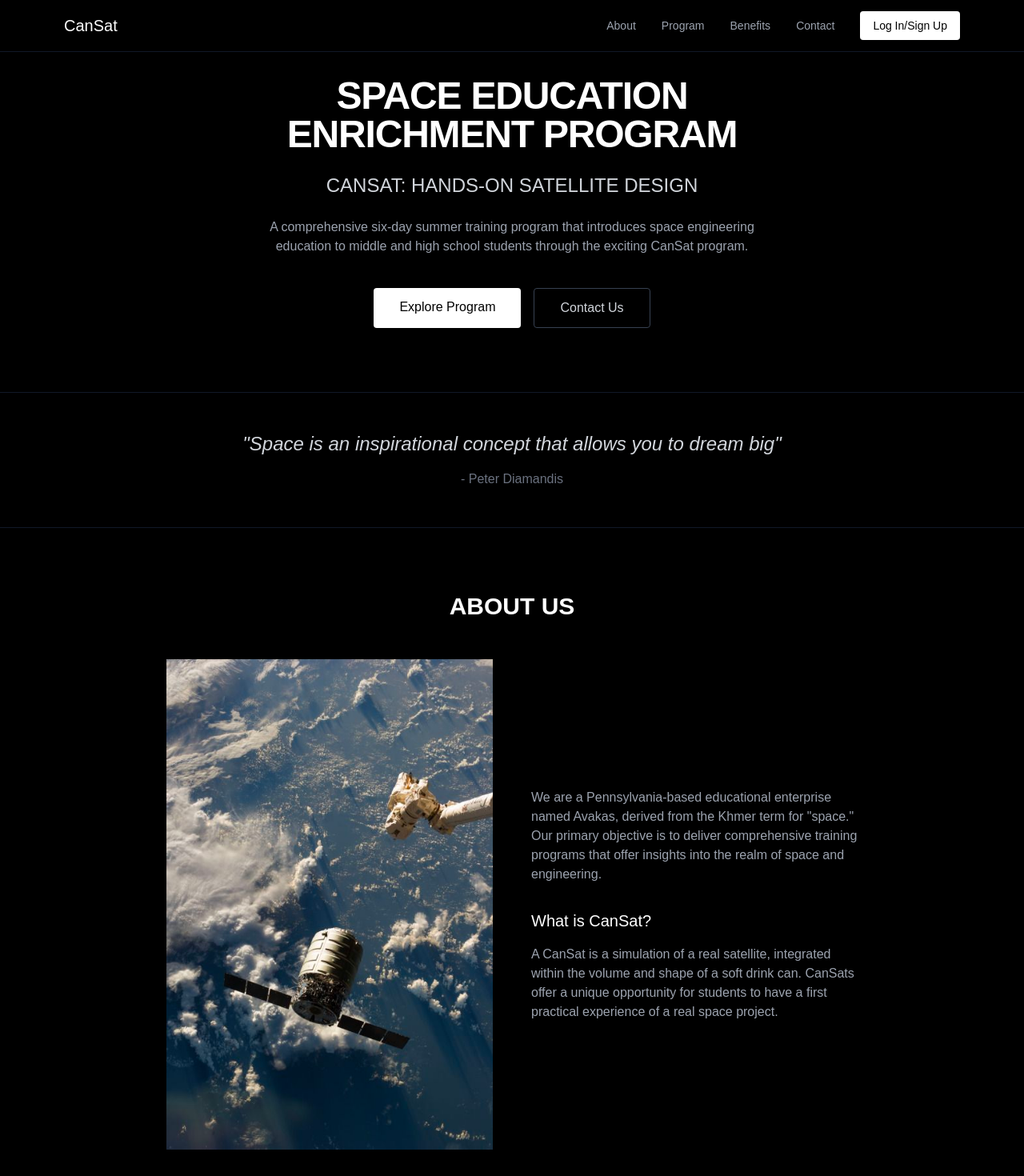
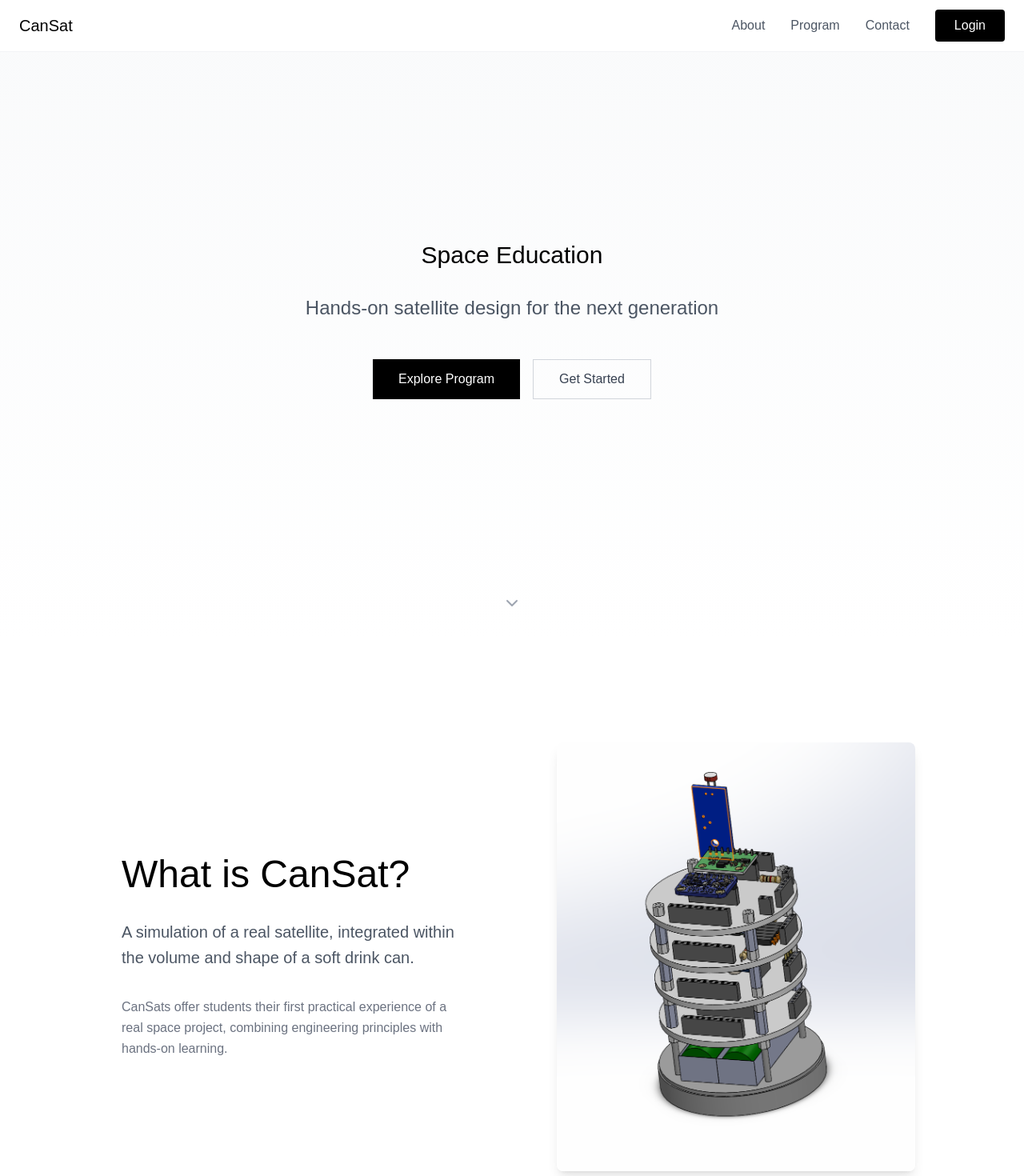
Before and after one commit to mooresamw/cansat-education-tool, a Next.js app: page / in a window 1280 px wide. Shown: the top 1470 px of the page at 80% size. Built offline with nearby package versions, Linux system fonts and the light colour scheme.

Commit message:
updating landing page

```diff
--- a/app/page.tsx
+++ b/app/page.tsx
@@ -1,127 +1,160 @@
 "use client"
 import Image from "next/image"
 import Link from "next/link"
+import {ChevronDown} from "lucide-react";
 
 export default function Home() {
   const handleReload = () => {
     window.location.reload()
   }
 
+  const scrollToSection = (id: string) => {
+    document.getElementById(id)?.scrollIntoView({ behavior: "smooth" })
+  }
+
+
   return (
-    <main className="min-h-screen bg-black text-white">
+      <main className="min-h-screen bg-white text-black">
         {/* Navigation */}
-      <nav className="bg-black fixed w-full z-10 border-b border-gray-900">
-        <div className="max-w-6xl mx-auto px-4">
+        <nav className="fixed w-full z-50 bg-white backdrop-blur-md border-b border-gray-100">
+          <div className="max-w-7xl mx-auto px-6">
             <div className="flex justify-between h-16 items-center">
-            <div className="flex-shrink-0">
-              <Link href="/" passHref>
-                <h1 className="text-xl font-medium text-white cursor-pointer" onClick={handleReload}>
+              <Link href="/" className="text-xl font-medium">
                 CanSat
-                </h1>
               </Link>
-            </div>
-            <div className="hidden md:block">
-              <div className="ml-10 flex items-center space-x-8">
-                <a href="#about" className="text-gray-400 hover:text-white transition-colors text-sm">
+              <div className="hidden md:flex items-center space-x-8">
+                <button
+                    onClick={() => scrollToSection("about")}
+                    className="text-gray-600 hover:text-black transition-colors"
+                >
                   About
-                </a>
-                <a href="#program" className="text-gray-400 hover:text-white transition-colors text-sm">
+                </button>
+                <button
+                    onClick={() => scrollToSection("program")}
+                    className="text-gray-600 hover:text-black transition-colors"
+                >
                   Program
-                </a>
-                <a href="#benefits" className="text-gray-400 hover:text-white transition-colors text-sm">
-                  Benefits
-                </a>
-                <a href="#contact" className="text-gray-400 hover:text-white transition-colors text-sm">
+                </button>
+                <button
+                    onClick={() => scrollToSection("contact")}
+                    className="text-gray-600 hover:text-black transition-colors"
+                >
                   Contact
-                </a>
-
+                </button>
                 <Link href="/login">
-                  <button className="bg-white text-black px-4 py-2 rounded-sm hover:bg-gray-200 transition-colors text-sm">
-                    Log In/Sign Up
+                  <button className="bg-black text-white px-6 py-2 rounded-sm hover:bg-gray-800 transition-colors">
+                    Login
                   </button>
                 </Link>
-              </div>
               </div>
             </div>
           </div>
         </nav>
 
         {/* Hero Section */}
-      <section className="pt-24 pb-20">
-        <div className="max-w-4xl mx-auto px-4 text-center">
-          <h1 className="text-3xl md:text-5xl font-bold mb-6 tracking-tight">
-            <span className="block">SPACE EDUCATION</span>
-            <span className="block">ENRICHMENT PROGRAM</span>
-          </h1>
-          <h2 className="text-xl md:text-2xl font-medium mb-6 text-gray-300">CANSAT: HANDS-ON SATELLITE DESIGN</h2>
-          <p className="text-gray-400 mb-10 max-w-2xl mx-auto">
-            A comprehensive six-day summer training program that introduces space engineering education to middle and
-            high school students through the exciting CanSat program.
+        <section
+            className="h-screen flex flex-col justify-center items-center relative bg-gradient-to-b from-gray-50 to-white">
+          <div className="text-center max-w-4xl mx-auto px-6">
+            <h1 className="mb-8 text-3xl">Space Education</h1>
+            <p className="text-xl md:text-2xl text-gray-600 mb-12 font-light">
+              Hands-on satellite design for the next generation
             </p>
             <div className="flex flex-col sm:flex-row justify-center gap-4">
-            <a href="#program" className="px-8 py-3 bg-white text-black rounded-sm hover:bg-gray-200 transition-colors">
+              <button
+                  onClick={() => scrollToSection("program")}
+                  className="px-8 py-3 bg-black text-white hover:bg-gray-800 transition-all duration-300"
+              >
                 Explore Program
-            </a>
-            <a
-              href="#contact"
-              className="px-8 py-3 border border-gray-700 text-gray-300 rounded-sm hover:border-white hover:text-white transition-colors"
+              </button>
+              <button
+                  onClick={() => scrollToSection("contact")}
+                  className="px-8 py-3 border border-gray-300 text-gray-700 hover:border-black hover:text-black transition-all duration-300"
               >
-              Contact Us
-            </a>
+                Get Started
+              </button>
+            </div>
+          </div>
+          <button onClick={() => scrollToSection("about")} className="absolute bottom-8 animate-bounce">
+            <ChevronDown className="w-6 h-6 text-gray-400"/>
+          </button>
+        </section>
+
+        {/* About Section */}
+      <section id="about" className="py-32">
+        <div className="mx-auto px-28">
+          <div className="grid grid-cols-1 md:grid-cols-2 gap-16 items-center">
+            <div className="px-10 md:text-left text-center">
+              <h2 className="text-4xl md:text-5xl font-light mb-8">What is CanSat?</h2>
+              <p className="text-xl text-gray-600 mb-8 leading-relaxed">
+                A simulation of a real satellite, integrated within the volume and shape of a soft drink can.
+              </p>
+              <p className="text-gray-500 leading-relaxed">
+                CanSats offer students their first practical experience of a real space project, combining engineering
+                principles with hands-on learning.
+              </p>
+            </div>
+            <div className="relative flex justify-center">
+              <Image
+                src="/images/3d-model.png"
+                alt="CanSat Satellite Design"
+                width={600}
+                height={500}
+                className="w-full max-w-md h-auto rounded-lg shadow-lg"
+              />
+            </div>
           </div>
         </div>
       </section>
 
       {/* Quote Section */}
-      <section className="py-12 border-t border-b border-gray-900">
-        <div className="max-w-4xl mx-auto px-4">
-          <blockquote className="text-center">
-            <p className="text-xl md:text-2xl font-light italic text-gray-300">
+      <section className="py-32 bg-gray-50">
+        <div className="max-w-4xl mx-auto px-6 text-center">
+          <blockquote className="text-3xl md:text-4xl font-light text-gray-800 mb-8">
             "Space is an inspirational concept that allows you to dream big"
-            </p>
-            <footer className="mt-4 text-gray-500">- Peter Diamandis</footer>
           </blockquote>
+          <cite className="text-gray-500">— Peter Diamandis</cite>
         </div>
       </section>
 
         {/* About Section */}
-      <section id="about" className="py-20">
-        <div className="max-w-4xl mx-auto px-4">
-          <h2 className="text-2xl md:text-3xl font-bold mb-12 text-center">ABOUT US</h2>
+        {/*<section id="about" className="py-20">*/}
+        {/*  <div className="max-w-4xl mx-auto px-4">*/}
+        {/*    <h2 className="text-2xl md:text-3xl font-bold mb-12 text-center">ABOUT US</h2>*/}
 
-          <div className="grid grid-cols-1 md:grid-cols-2 gap-12 items-center">
-            <div>
-              <Image
-                src="/images/satellite.png"
-                alt="CanSat Program"
-                width={800}
-                height={600}
-                className="w-full h-auto"
-              />
-            </div>
-            <div>
-              <p className="text-gray-400 mb-8">
-                We are a Pennsylvania-based educational enterprise named Avakas, derived from the Khmer term for
-                "space." Our primary objective is to deliver comprehensive training programs that offer insights into
-                the realm of space and engineering.
-              </p>
-              <h3 className="text-xl font-medium mb-4 text-white">What is CanSat?</h3>
-              <p className="text-gray-400">
-                A CanSat is a simulation of a real satellite, integrated within the volume and shape of a soft drink
-                can. CanSats offer a unique opportunity for students to have a first practical experience of a real
-                space project.
-              </p>
-            </div>
-          </div>
-        </div>
-      </section>
+        {/*    <div className="grid grid-cols-1 md:grid-cols-2 gap-12 items-center">*/}
+        {/*      <div>*/}
+        {/*        <Image*/}
+        {/*            src="/images/satellite.png"*/}
+        {/*            alt="CanSat Program"*/}
+        {/*            width={800}*/}
+        {/*            height={600}*/}
+        {/*            className="w-full h-auto"*/}
+        {/*        />*/}
+        {/*      </div>*/}
+        {/*      <div>*/}
+        {/*        <p className="text-gray-400 mb-8">*/}
+        {/*          We are a Pennsylvania-based educational enterprise named Avakas, derived from the Khmer term for*/}
+        {/*          "space." Our primary objective is to deliver comprehensive training programs that offer insights into*/}
+        {/*          the realm of space and engineering.*/}
+        {/*        </p>*/}
+        {/*        <h3 className="text-xl font-medium mb-4 text-white">What is CanSat?</h3>*/}
+        {/*        <p className="text-gray-400">*/}
+        {/*          A CanSat is a simulation of a real satellite, integrated within the volume and shape of a soft drink*/}
+        {/*          can. CanSats offer a unique opportunity for students to have a first practical experience of a real*/}
+        {/*          space project.*/}
+        {/*        </p>*/}
+        {/*      </div>*/}
+        {/*    </div>*/}
+        {/*  </div>*/}
+        {/*</section>*/}
 
         {/* Program Section */}
         <section id="program" className="py-20 bg-gray-950">
           <div className="max-w-4xl mx-auto px-4">
             <h2 className="text-2xl md:text-3xl font-bold mb-6 text-center">LEARNING GOALS</h2>
             <p className="text-gray-400 mb-12 text-center max-w-2xl mx-auto">
-            Our six-day program is designed to provide students with a comprehensive understanding of space engineering
+              Our six-day program is designed to provide students with a comprehensive understanding of space
+              engineering
               and hands-on experience with satellite design.
             </p>
 
@@ -216,7 +249,8 @@ export default function Home() {
           <div className="max-w-4xl mx-auto px-4">
             <h2 className="text-2xl md:text-3xl font-bold mb-6 text-center">PARTNERSHIP BENEFITS</h2>
             <p className="text-gray-400 mb-12 text-center max-w-2xl mx-auto">
-            Partner with us to bring space education to your school and provide your students with unique opportunities
+              Partner with us to bring space education to your school and provide your students with unique
+              opportunities
               in STEAM education.
             </p>
 
@@ -289,7 +323,8 @@ export default function Home() {
                   Terms
                 </a>
               </div>
-            <p className="text-sm text-gray-500">&copy; {new Date().getFullYear()} Avakas Lab. All rights reserved.</p>
+              <p className="text-sm text-gray-500">&copy; {new Date().getFullYear()} Avakas Lab. All rights
+                reserved.</p>
             </div>
           </div>
         </footer>
```
Lines whose indentation alone changed are shown as unchanged.
